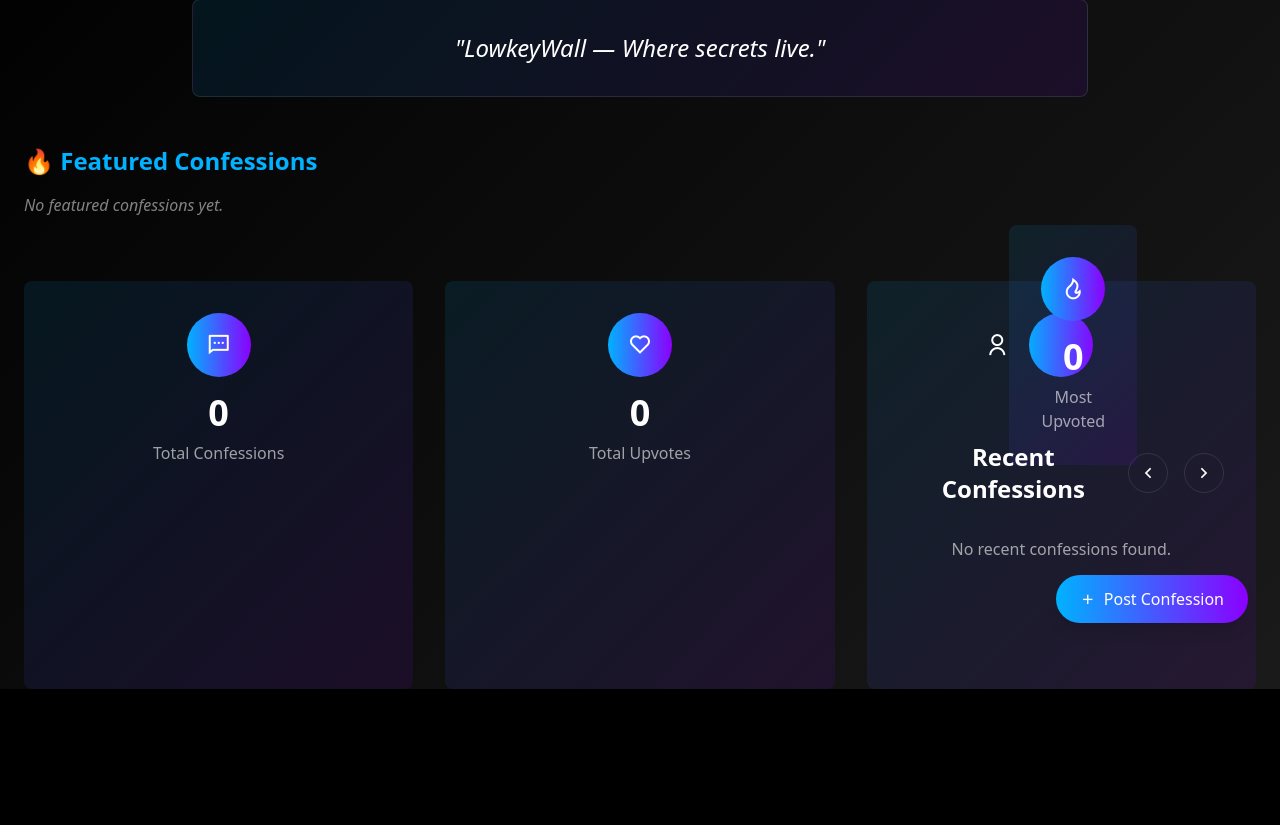
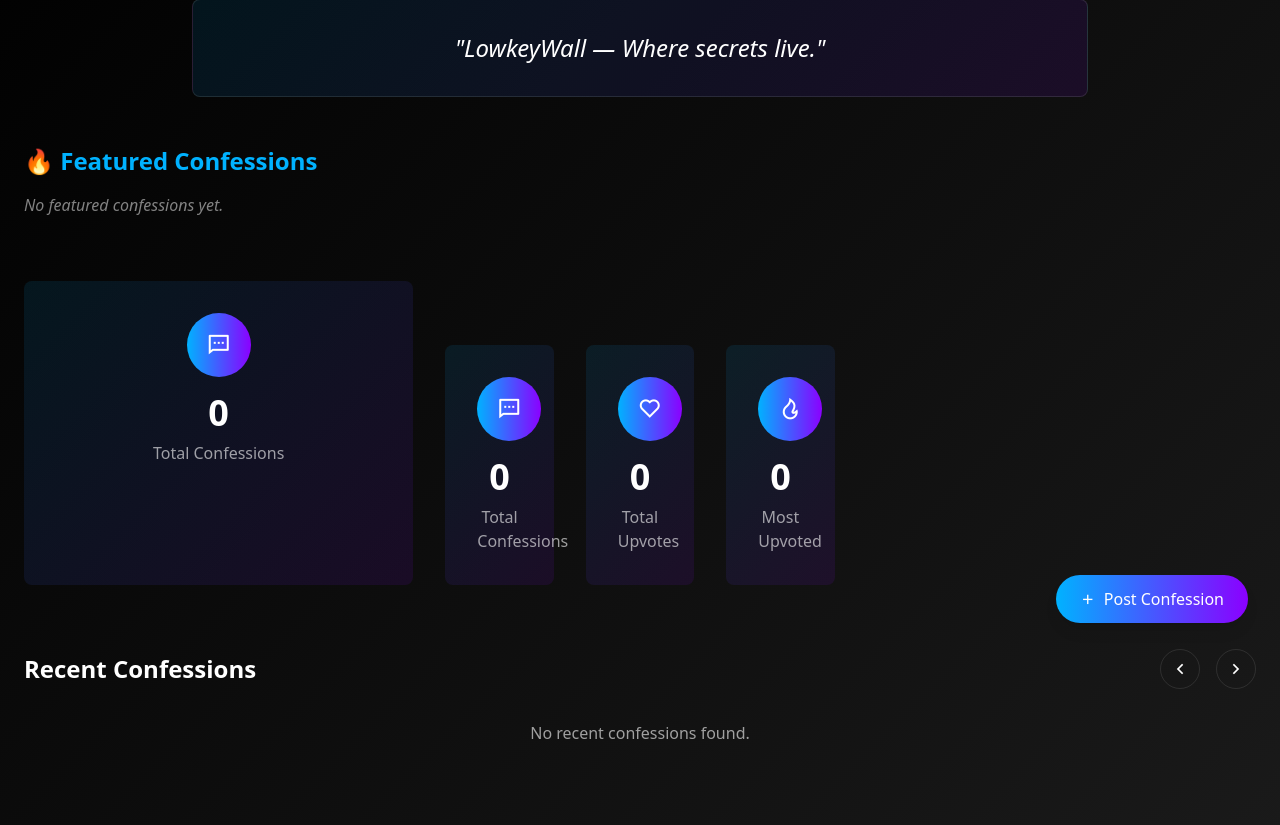
Before and after one commit to LennoxBoyd/LowkeyWall, a Django app: page / in a window 1280 px wide. Shown: the part 145-970 px from the top of the page. Before the commit the page ends 834 px from the top, so only its background shows below. Run offline with Django 5.2, Linux system fonts and the light colour scheme; data that the repository does not hold is empty; some libraries are stand-ins or nearby versions.

Commit message:
Update index.html

```diff
--- a/LowkeyWall/templates/index.html
+++ b/LowkeyWall/templates/index.html
@@ -123,6 +123,17 @@
       <div class="counter-animate text-4xl font-bold mb-2">{{ total_confessions|intcomma }}</div>
       <div class="text-white/60">Total Confessions</div>
     </div>
+   <div class="grid grid-cols-1 md:grid-cols-3 gap-8 mt-16">
+  <!-- Total Confessions -->
+  <div class="card-gradient p-8 rounded-lg text-center">
+    <div class="w-16 h-16 mx-auto mb-4 rounded-full bg-gradient-to-r from-primary to-secondary flex items-center justify-center">
+      <i class="ri-message-2-line text-2xl"></i>
+    </div>
+    <div class="counter-animate text-4xl font-bold mb-2">{{ total_confessions|intcomma }}</div>
+    <div class="text-white/60">Total Confessions</div>
+  </div>
+
+  <!-- Total Upvotes -->
   <div class="card-gradient p-8 rounded-lg text-center">
     <div class="w-16 h-16 mx-auto mb-4 rounded-full bg-gradient-to-r from-primary to-secondary flex items-center justify-center">
       <i class="ri-heart-line text-2xl"></i>
@@ -130,17 +141,21 @@
     <div class="counter-animate text-4xl font-bold mb-2">{{ total_upvotes|intcomma }}</div>
     <div class="text-white/60">Total Upvotes</div>
   </div>
-    <div class="card-gradient p-8 rounded-lg text-center">
-      <div class="w-16 h-16 mx-auto mb-4 rounded-full bg-gradient-to-r from-primary to-secondary flex items-center justify-center">
-        <i class="ri-user-line text-2xl"></i>
+
+  <!-- Most Upvoted -->
   <div class="card-gradient p-8 rounded-lg text-center">
     <div class="w-16 h-16 mx-auto mb-4 rounded-full bg-gradient-to-r from-primary to-secondary flex items-center justify-center">
       <i class="ri-fire-line text-2xl"></i>
     </div>
     <div class="counter-animate text-4xl font-bold mb-2">
-    {% if most_upvoted_confession %}{{ most_upvoted_confession.upvote_count|intcomma }}{% else %}0{% endif %}
+      {% if most_upvoted_confession %}
+        {{ most_upvoted_confession.upvote_count|intcomma }}
+      {% else %}
+        0
+      {% endif %}
     </div>
     <div class="text-white/60">Most Upvoted</div>
+  </div>
 </div>
 
   </div>
```
Lines whose indentation alone changed are shown as unchanged.
